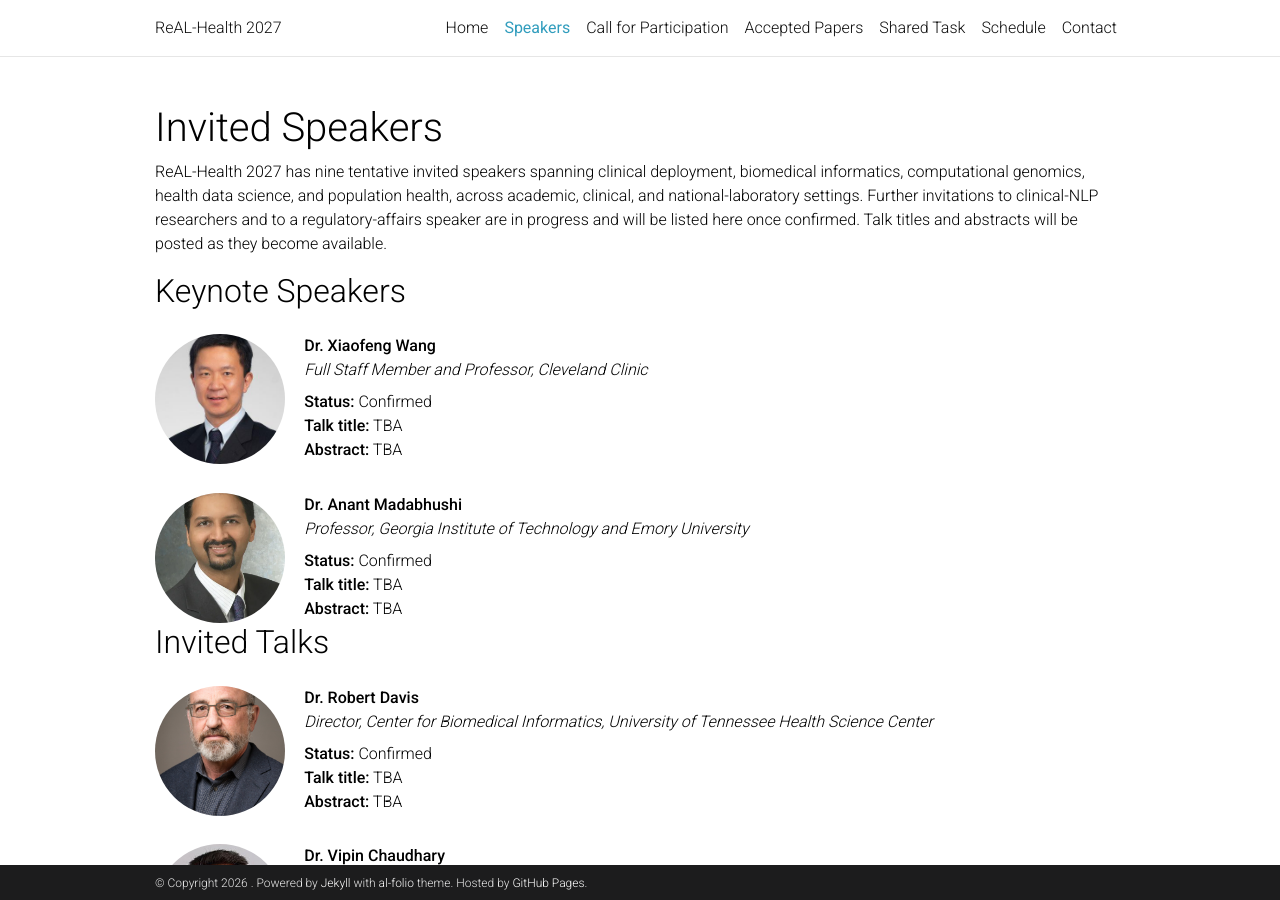
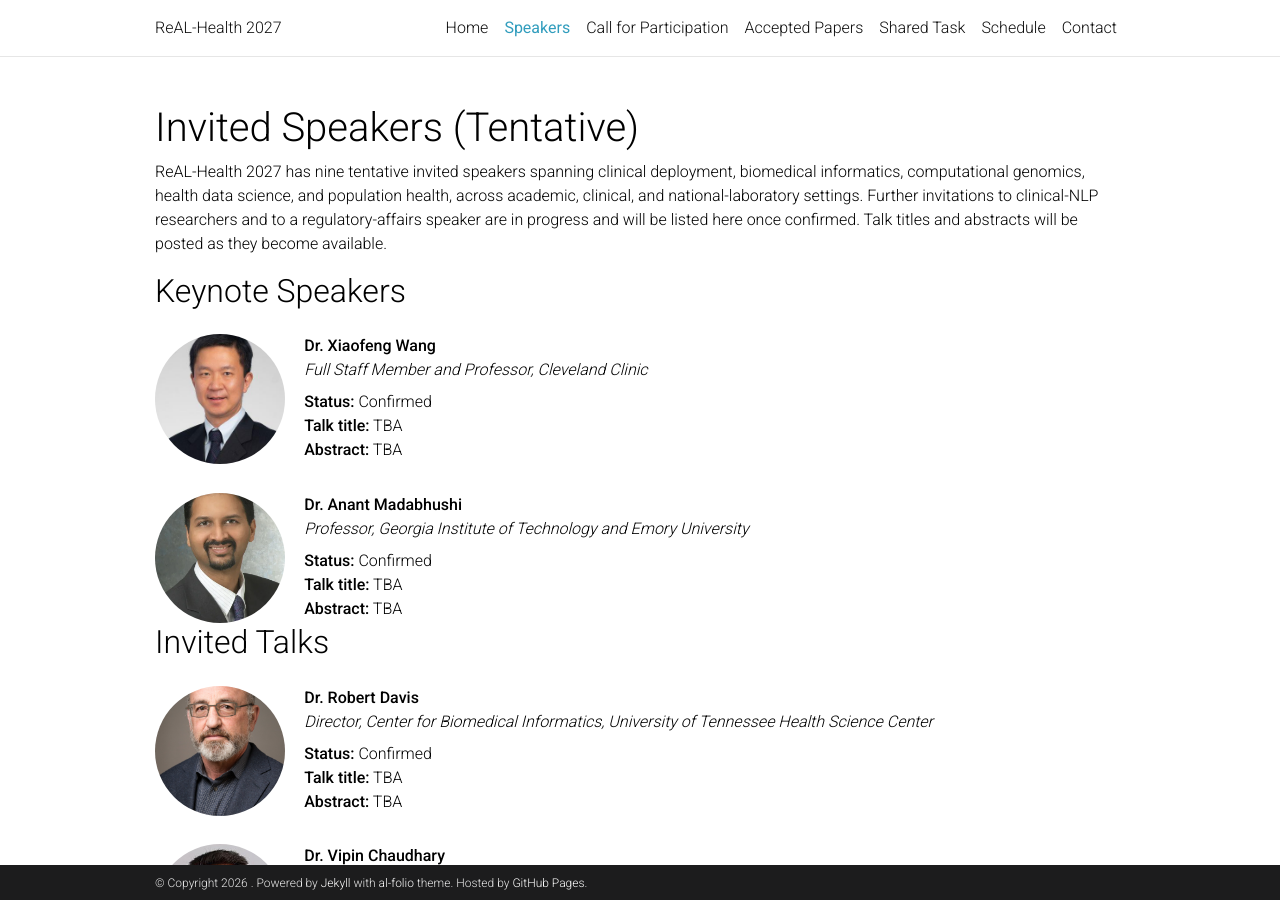
Before and after one commit to real-health-workshop/real-health-workshop.github.io, a Jekyll site: the page built from _pages/speakers.md, in a window 1280 px wide and 900 px high. Built offline with Jekyll 4.4.1, drawn with Linux system fonts in a browser that asks for light colours; comment, search, counter and statistics services are not loaded; a style sheet for code colours, icons or effects is not loaded.

Commit message:
Update speakers.md

```diff
--- a/_pages/speakers.md
+++ b/_pages/speakers.md
@@ -6,7 +6,7 @@ nav: true
 nav_order: 2
 ---
 
-# Invited Speakers
+# Invited Speakers (Tentative)
 
 ReAL-Health 2027 has nine tentative invited speakers spanning clinical deployment, biomedical informatics, computational genomics, health data science, and population health, across academic, clinical, and national-laboratory settings. Further invitations to clinical-NLP researchers and to a regulatory-affairs speaker are in progress and will be listed here once confirmed. Talk titles and abstracts will be posted as they become available.
 
```
